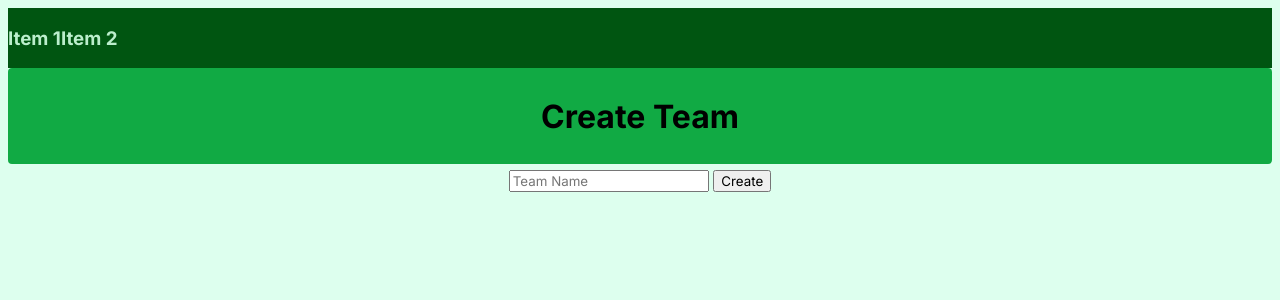
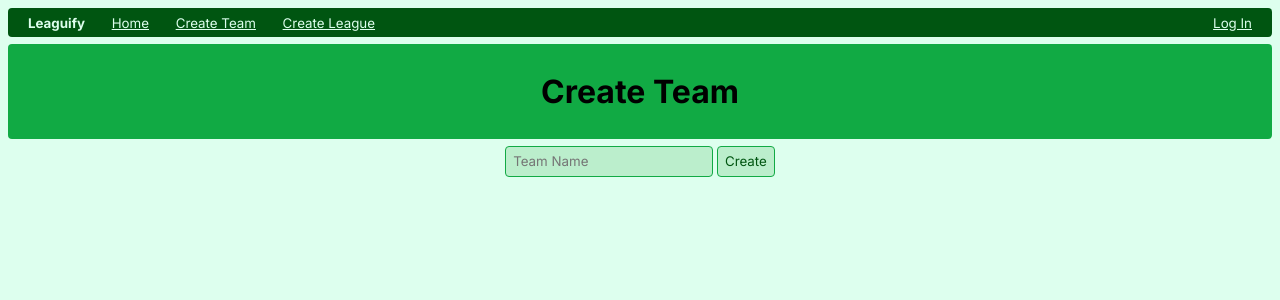
Before and after one commit to Hariswar/data-holics, a Django app: page /leaguify/create_team in a window 1280 px wide. Shown: the top 300 px of the page. Run offline with Django 4.2, Linux system fonts and the light colour scheme.

Commit message:
turned all templates into a version of the master template for easy development

```diff
--- a/leaguify/static/index.css
+++ b/leaguify/static/index.css
@@ -6,11 +6,37 @@
 
 nav {
     background-color: #051;
-    color: #bec;
+    color: #dfe;
     display: flex;
     text-align: left;
     align-items: left;
-    width: 100%;
+    padding: 5pt;
+    margin-bottom: 5pt;
+    border-radius: 3pt;
+    vertical-align: center;
+}
+
+nav small, p, h1, h2, h3, h4, h5, h6 {
+    padding: 0 10pt;
+}
+
+a:link, a:visited {
+    color: #dfe;
+    margin: 0;
+    padding: 0;
+}
+
+nav hr {
+    padding: 0;
+    border: none;
+}
+
+input {
+    border: solid 1pt #1a4;
+    background-color: #bec;
+    color: #051;
+    padding: 5pt;
+    border-radius: 3pt;
 }
 
 body {
--- a/leaguify/templates/create_team.html
+++ b/leaguify/templates/create_team.html
@@ -1,24 +1,17 @@
-{% load static %}
-<!DOCTYPE html>
-<html lang="en">
-<head>
-    <meta charset="UTF-8">
-    <meta name="viewport" content="width=device-width, initial-scale=1.0">
+{% extends 'master_template.html' %}
+
+{% block title %}
 <title>Leaguify | Create Team</title>
-    <link rel="stylesheet" href="{% static 'index.css' %}">
-</head>
-<nav>
-    <h3>Item 1</h3>
-    <h3>Item 2</h3>
-</nav>
-<header>
+{% endblock %}
+
+{% block header %}
 <h1>Create Team</h1>
-</header>
-<body class="text_center">
+{% endblock %}
+
+{% block body %}
 <form method='post' action="{% url 'create_new_team' %}">
     {% csrf_token %}
     <input type="text" name="teamName" placeholder="Team Name" maxlength="32" required>
     <input type="submit" value="Create">
 </form>
-</body>
-</html>
+{% endblock %}
--- /dev/null
+++ b/leaguify/templates/master_template.html
@@ -0,0 +1,27 @@
+{% load static %}
+<!DOCTYPE html>
+<html lang="en">
+<head>
+    <meta charset="UTF-8">
+    <meta name="viewport" content="width=device-width, initial-scale=1.0">
+    {% block title %}
+    {% endblock %}
+    <link rel="stylesheet" href="{% static 'index.css' %}">
+</head>
+<nav>
+    <small><b>Leaguify</b></small>
+    <small><a href="{% url 'user_home' %}">Home</a></small>
+    <small><a href="{% url 'create_team' %}">Create Team</a></small>
+    <small><a href="{% url 'create_league' %}">Create League</a></small>
+    <hr>
+    <small><a href="{% url 'create_acct' %}">Log In</a></small>
+</nav>
+<header>
+    {% block header %}
+    {% endblock %}
+</header>
+<body class="text_center">
+    {% block body %}
+    {% endblock %}
+</body>
+</html>
```
Also changed, not shown: leaguify/templates/create_acct.html (+10 -19 lines), leaguify/templates/create_league.html (+10 -17 lines), leaguify/templates/user_home.html (+15 -13 lines), 1 other file. Lines whose indentation alone changed are shown as unchanged.
